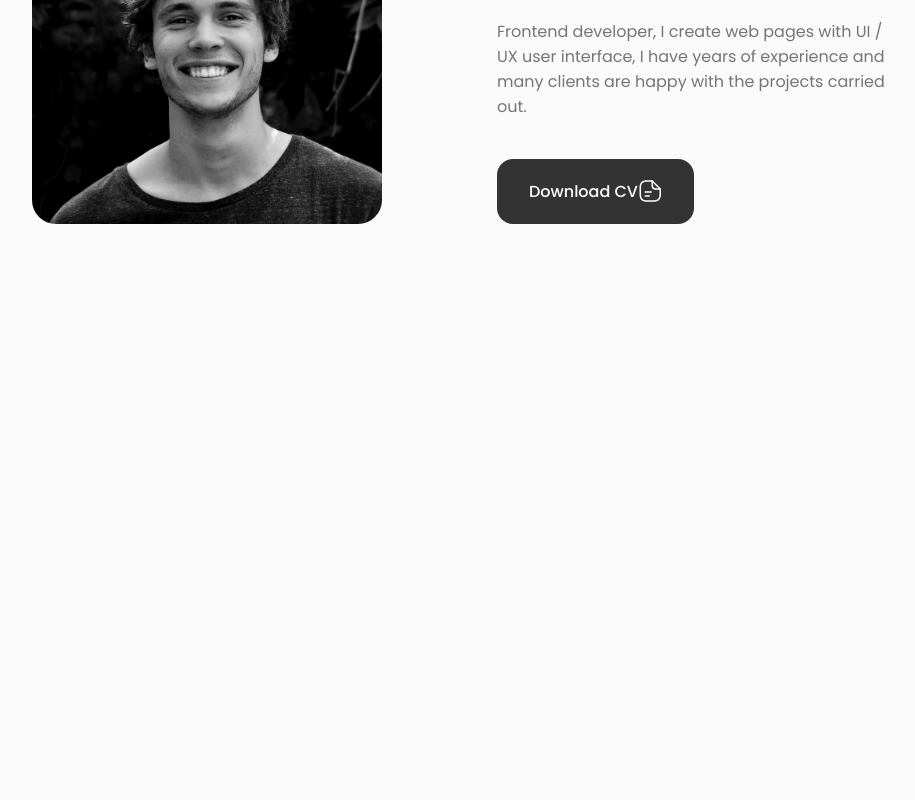
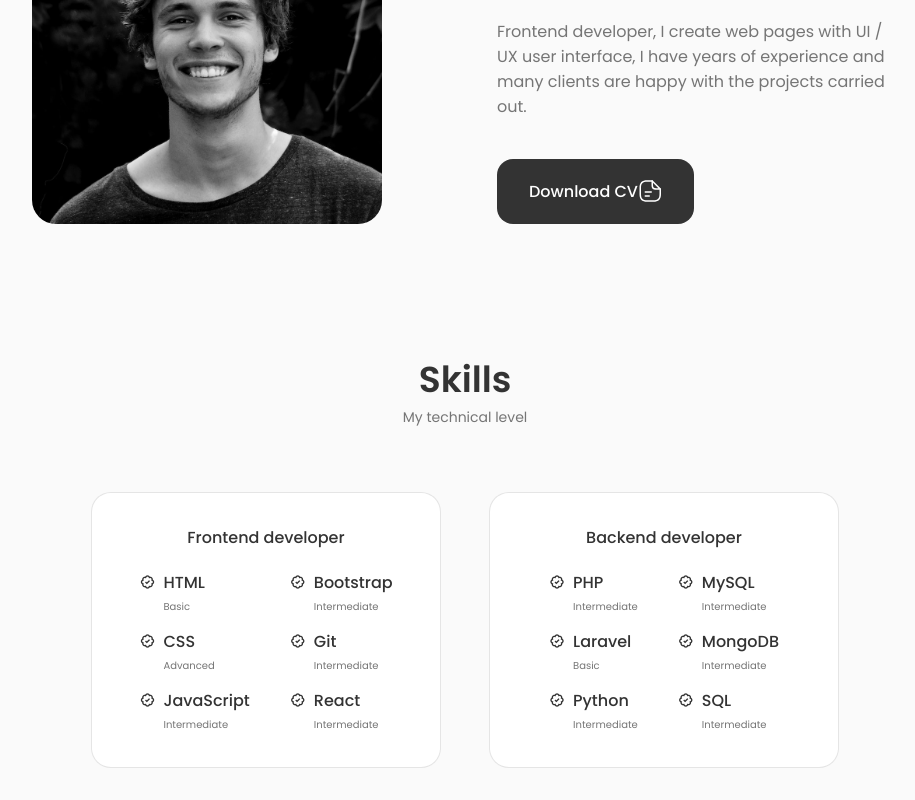
Before and after one commit to anasfalah3/react_portfolio_website, a React (Create React App) app: page / in a window 1280 px wide. Shown: the part 1029-1829 px from the top of the page, without its empty margins (175-1090 px from the left). Before the commit the page ends 1285 px from the top, so only its background shows below. Built offline with nearby package versions, Linux system fonts and the light colour scheme.

Commit message:
Skills Component

```diff
--- a/src/App.js
+++ b/src/App.js
@@ -2,6 +2,7 @@
 import Header from './components/header/Header'
 import Home from './components/home/Home'
 import About from './components/about/About';
+import Skills from './components/skills/Skills';
 function App() {
   return (
     <>
@@ -9,6 +10,7 @@
       <main className="main">
         <Home />
         <About/>
+        <Skills/>
       </main>
     </>
   );
--- a/src/components/about/About.jsx
+++ b/src/components/about/About.jsx
@@ -21,7 +21,7 @@
           <a download="" href={CV} className="button button--flex">
             Download CV
             <svg
-              class="button__icon"
+              className="button__icon"
               xmlns="http://www.w3.org/2000/svg"
               width="24"
               height="24"
--- a/src/components/header/header.css
+++ b/src/components/header/header.css
@@ -96,7 +96,12 @@
 }
 /* For small devices */
 @media screen and (max-width: 350px) {
+      .container{
+            margin-left: 10px;
+            margin-right: 10px;
+      }
       .nav_menu{
+
             padding: 2rem 0.25rem 4rem;
       }
 }
--- a/src/components/home/Data.jsx
+++ b/src/components/home/Data.jsx
@@ -11,7 +11,7 @@
           viewBox="0 0 48 48"
           fill="none"
           xmlns="http://www.w3.org/2000/svg"
-          class="home__hand">
+          className="home__hand">
           <path
             d="M25.4995 32.0305L31.3495 33.1555L36.1495 8.48051C36.4495 6.83051 35.3995 5.18051 33.8245 4.88051C32.1745 4.58051 30.5995 5.70551 30.2995 7.35551L25.4995 32.0305Z"
             fill="#FFDD67"></path>
@@ -52,7 +52,7 @@
       <a href="#contact" className="button button--flex">
         Say Hello
         <svg
-          class="button__icon"
+          className="button__icon"
           xmlns="http://www.w3.org/2000/svg"
           width="24"
           height="24"
--- a/src/components/home/Social.jsx
+++ b/src/components/home/Social.jsx
@@ -7,7 +7,7 @@
         <i className="uil uil-instagram"></i>
       </a>
       <a href="https://www.linkedin.com/in/" className="home_social-icon" target="_blank">
-        <i class="uil uil-linkedin-alt"></i>
+        <i className="uil uil-linkedin-alt"></i>
       </a>
       <a href="https://github.com/" className="home_social-icon" target="_blank">
         <i className="uil uil-github-alt"></i>
--- /dev/null
+++ b/src/components/skills/Backend.jsx
@@ -0,0 +1,66 @@
+import React from 'react'
+
+const Backend = () => {
+  return (
+      <div className="skills_content">
+      <h3 className="skills_title">Backend developer</h3>
+
+      <div className="skills_box">
+            <div className="skills_group">
+                  <div className="skills_data">
+                  <i className="bx bx-badge-check"></i>
+
+                  <div>
+                        <h3 className="skills_name">PHP</h3>
+                        <span className="skills_level">Intermediate</span>
+                  </div>
+                  </div>
+                  <div className="skills_data">
+                  <i className="bx bx-badge-check"></i>
+
+                  <div>
+                        <h3 className="skills_name">Laravel</h3>
+                        <span className="skills_level">Basic</span>
+                  </div>
+                  </div>
+                  <div className="skills_data">
+                  <i className="bx bx-badge-check"></i>
+
+                  <div>
+                        <h3 className="skills_name">Python</h3>
+                        <span className="skills_level">Intermediate</span>
+                  </div>
+                  </div>
+            </div>
+            <div className="skills_group">
+                  <div className="skills_data">
+                  <i className="bx bx-badge-check"></i>
+
+                  <div>
+                        <h3 className="skills_name">MySQL</h3>
+                        <span className="skills_level">Intermediate</span>
+                  </div>
+                  </div>
+                  <div className="skills_data">
+                  <i className="bx bx-badge-check"></i>
+
+                  <div>
+                        <h3 className="skills_name">MongoDB</h3>
+                        <span className="skills_level">Intermediate</span>
+                  </div>
+                  </div>
+                  <div className="skills_data">
+                  <i className="bx bx-badge-check"></i>
+
+                  <div>
+                        <h3 className="skills_name">SQL</h3>
+                        <span className="skills_level">Intermediate</span>
+                  </div>
+                  </div>
+            </div>
+      </div>
+    </div>
+  )
+}
+
+export default Backend
--- /dev/null
+++ b/src/components/skills/Frontend.jsx
@@ -0,0 +1,66 @@
+import React from "react";
+
+const Frontend = () => {
+  return (
+    <div className="skills_content">
+      <h3 className="skills_title">Frontend developer</h3>
+
+      <div className="skills_box">
+            <div className="skills_group">
+                  <div className="skills_data">
+                  <i className="bx bx-badge-check"></i>
+
+                  <div>
+                        <h3 className="skills_name">HTML</h3>
+                        <span className="skills_level">Basic</span>
+                  </div>
+                  </div>
+                  <div className="skills_data">
+                  <i className="bx bx-badge-check"></i>
+
+                  <div>
+                        <h3 className="skills_name">CSS</h3>
+                        <span className="skills_level">Advanced</span>
+                  </div>
+                  </div>
+                  <div className="skills_data">
+                  <i className="bx bx-badge-check"></i>
+
+                  <div>
+                        <h3 className="skills_name">JavaScript</h3>
+                        <span className="skills_level">Intermediate</span>
+                  </div>
+                  </div>
+            </div>
+            <div className="skills_group">
+                  <div className="skills_data">
+                  <i className="bx bx-badge-check"></i>
+
+                  <div>
+                        <h3 className="skills_name">Bootstrap</h3>
+                        <span className="skills_level">Intermediate</span>
+                  </div>
+                  </div>
+                  <div className="skills_data">
+                  <i className="bx bx-badge-check"></i>
+
+                  <div>
+                        <h3 className="skills_name">Git</h3>
+                        <span className="skills_level">Intermediate</span>
+                  </div>
+                  </div>
+                  <div className="skills_data">
+                  <i className="bx bx-badge-check"></i>
+
+                  <div>
+                        <h3 className="skills_name">React</h3>
+                        <span className="skills_level">Intermediate</span>
+                  </div>
+                  </div>
+            </div>
+      </div>
+    </div>
+  );
+};
+
+export default Frontend;
--- /dev/null
+++ b/src/components/skills/Skills.jsx
@@ -0,0 +1,20 @@
+import React from "react";
+import "./skills.css";
+import Frontend from "./Frontend";
+import Backend from "./Backend";
+
+const Skills = () => {
+  return (
+    <section className="skills section" id="skills">
+      <h2 className="section_title">Skills</h2>
+      <span className="section_subtitle">My technical level</span>
+
+      <div className="skills_container container grid">
+        <Frontend />
+        <Backend />
+      </div>
+    </section>
+  );
+};
+
+export default Skills;
--- /dev/null
+++ b/src/components/skills/skills.css
@@ -0,0 +1,70 @@
+.skills_container {
+  grid-template-columns: repeat(2, 350px);
+  column-gap: 3rem;
+  justify-content: center;
+}
+.skills_content {
+  background-color: var(--container-color);
+  border: 1px solid rgba(0, 0, 0, 0.1);
+  padding: 2rem 4rem;
+  border-radius: 1.25rem;
+}
+.skills_title {
+  font-size: var(--normal-font-size);
+  font-weight: var(--font-medium);
+  text-align: center;
+  margin-bottom: var(--mb-1-5);
+}
+.skills_box {
+  display: flex;
+  justify-content: center;
+  column-gap: 2.5rem;
+}
+.skills_group {
+  display: grid;
+  align-items: flex-start;
+  row-gap: 1rem;
+}
+.skills_data {
+  display: flex;
+  column-gap: 0.5rem;
+}
+.skills .bx-badge-check {
+  font-size: 1rem;
+  color: var(--title-color);
+}
+.skills_name {
+  font-size: var(--normal-font-size);
+  font-weight: var(--font-medium);
+  line-height: 18px;
+}
+.skills_level {
+  font-size: var(--tiny-font-size);
+}
+
+/* ==== BREAKPOINTS ==== */
+/* For large devices */
+@media screen and (max-width: 992px) {
+      .skills_container{
+            grid-template-columns: max-content;
+            row-gap: 2rem;
+      }
+}
+/* For medium devices */
+@media screen and (max-width: 576px) {
+      .skills_container{
+            grid-template-columns: 1fr;
+      }
+      .skills_content{
+            padding: 1.5rem;
+      }
+}
+/* For small devices */
+@media screen and (max-width: 350px) {
+      .skills_box{
+            column-gap: 1.25rem;
+      }
+      .skills_name{
+            font-size: var(--small-font-size);
+      }
+}
```
